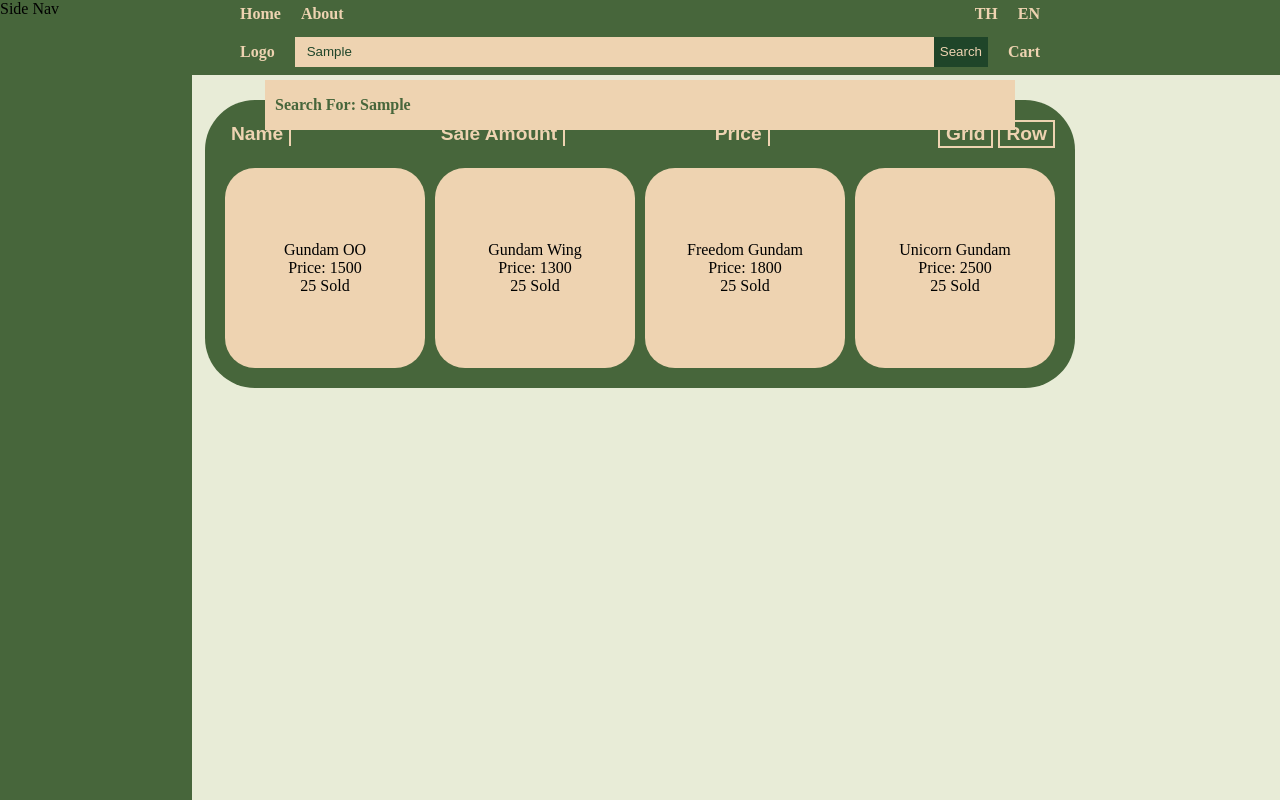
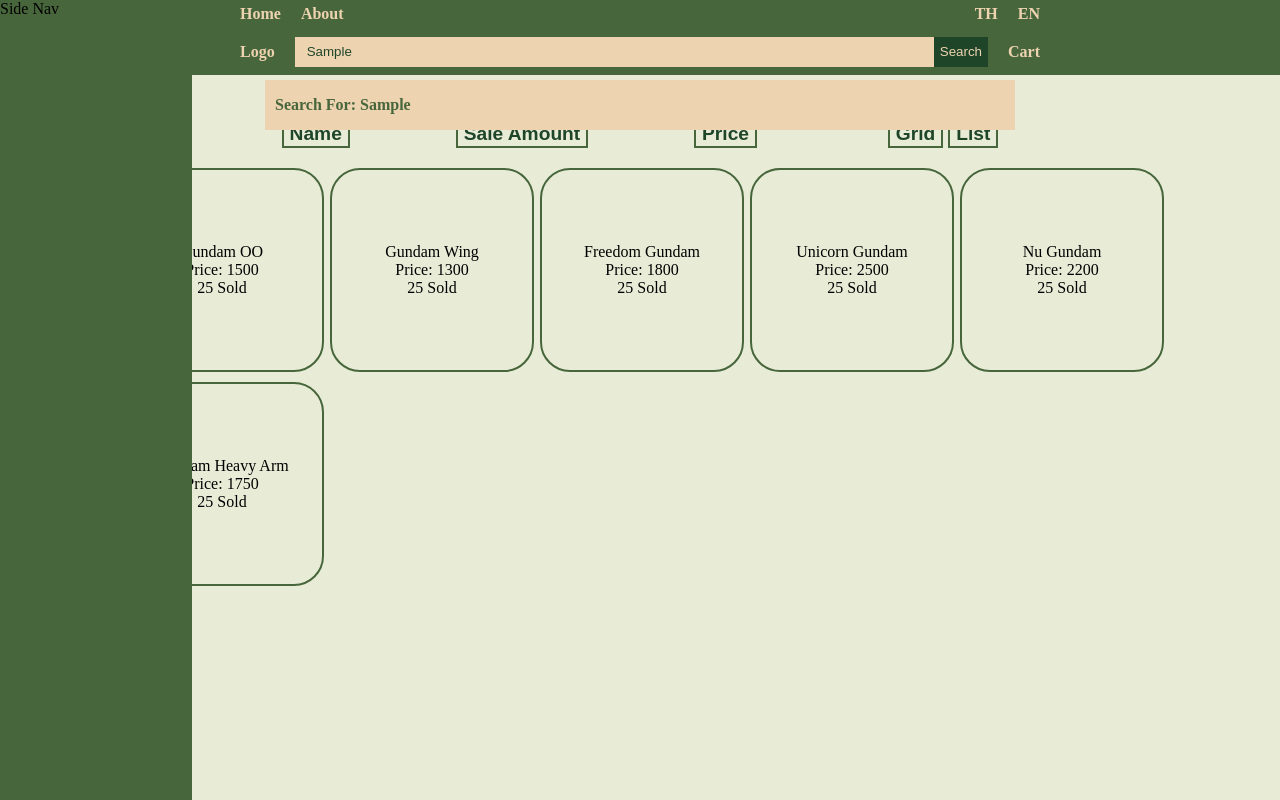
Before and after one commit to Supanat-Tan/shopping-webapp, a Vue app: page /search in a window 1280 px wide. Both pictures are taken after typing "Sample" into the empty fields and a click on the button "Search". Built offline with nearby package versions, Linux system fonts and the light colour scheme; no server answers.

Commit message:
Grid and list view fix
- fix toggle view unable to toggle
- change some style of item list page

```diff
--- a/src/components/NavBar.vue
+++ b/src/components/NavBar.vue
@@ -103,6 +103,18 @@
         price: 2500,
         saleAmount: 25,
     },
+    {
+        _id: '5',
+        name: 'Nu Gundam',
+        price: 2200,
+        saleAmount: 25,
+    },
+    {
+        _id: '6',
+        name: 'Gundam Heavy Arm',
+        price: 1750,
+        saleAmount: 25,
+    },
 ]
 
 const handleSubmit = async () => {
--- a/src/components/SearchItemBox.vue
+++ b/src/components/SearchItemBox.vue
@@ -1,6 +1,6 @@
 <template>
 
-    <div class="search-item-box">
+    <div class="search-item-box" :class="{ 'grid' : props.viewmode, 'list': !props.viewmode}">
         <div>{{ props.item.name }}</div>
         <div>Price: {{ props.item.price }}</div>
         <div>{{ props.item.saleAmount }} Sold</div>
@@ -18,6 +18,20 @@
 
 <style lang="scss">
 .search-item-box {
+    background-color: $background;
+    border: 2px solid $sec-text;
+    border-radius: 30px;
+
+    transform: scale(1.0, 1.0);
+    transition: transform 0.3s ease, background-color 0.3s ease;
+}
+
+.search-item-box:hover {
+    background-color: $accent;
+    transform: scale(0.98, 0.98);
+}
+
+.search-item-box.grid {
     display: flex;
     flex-direction: column;
     justify-content: center;
@@ -25,8 +39,15 @@
 
     width: 200px;
     height: 200px;
+}
 
-    background-color: $accent;
-    border-radius: 30px;
+.search-item-box.list {
+    display: flex;
+    flex-direction: column;
+    justify-content: start;
+    align-items: start;
+
+    width: 90%;
+    padding: 10px;
 }
 </style>
--- a/src/types/type.ts
+++ b/src/types/type.ts
@@ -34,4 +34,5 @@
 
 export interface SearchItemPropType {
     item: Product
+    viewmode: boolean
 }
--- a/src/view/ItemListPage.vue
+++ b/src/view/ItemListPage.vue
@@ -2,7 +2,7 @@
     <NavBar />
     <SideBar />
     <LoadingPage v-if="isLoading"/>
-    <div class="listpage-container">
+    <div class="listpage">
 
         <div>
             <div class="button-container">
@@ -12,15 +12,16 @@
 
                 <div>
                     <button @click="toggleView('grid')">Grid</button>
-                    <button @click="toggleView('row')">Row</button>
+                    <button @click="toggleView('list')">List</button>
                 </div>
             </div>
 
-            <div class="itemlist-container" :class="{ grid: viewgrid, row: !viewgrid}">
+            <div class="itemlist-container" :class="{ 'grid': viewgrid, 'list': !viewgrid}">
                 <SearchItemBox
                 v-for="item in searchItems.productList"
                 :key="item._id"
                 :item="item"
+                :viewmode="viewgrid"
                 />
             </div>
         </div>
@@ -47,15 +48,17 @@
         viewgrid.value = true
     }
 
-    else if (type === 'row') {
+    else if (type === 'list') {
         viewgrid.value = false
     }
+
+    console.log(viewgrid.value)
 }
 
 </script>
 
 <style lang="scss">
-.listpage-container {
+.listpage {
     display: flex;
     justify-content: center;
     align-items: center;
@@ -65,39 +68,41 @@
     left: 50%;
     transform: translate(-50%);
 
-    width: auto;
-    max-width: 1080px;
+    width: 70%;
     padding: 20px;
 
-    background-color: $sec-text;
+    background-color: transparent;
     border-radius: 50px;
 
+    //Main container
     > div {
         display: flex;
         flex-direction: column;
         justify-content: center;
         align-items: center;
         gap: 20px;
+
+        width: 80%;
     }
 }
-// Product Container
-//.itemlist-container {
-
-//}
+//Product Container
+.itemlist-container {
+    width: 100%;
+}
 
 //For grid view
 .itemlist-container.grid {
     display: grid;
-    grid-template-columns: 1fr 1fr 1fr 1fr;
+    grid-template-columns: repeat(5, 200px);
     justify-content: center;
     align-items: center;
     gap: 10px;
 }
 
 //For row view
-.itemlist-container.row {
+.itemlist-container.list {
     display: flex;
-    flex-direction: row;
+    flex-direction: column;
     justify-content: center;
     align-items: center;
     gap: 10px;
@@ -112,10 +117,10 @@
     width: 100%;
     //Affect All button
     button {
-        border: none;
+        border: 2px solid $sec-text;
         background-color: transparent;
 
-        color: $accent;
+        color: $main-text;
         font-weight: bold;
         font-size: 1.2rem;
 
@@ -123,9 +128,9 @@
     }
 
     // Only affect sort button
-    > button {
-        border-right: 2px solid $accent;
-    }
+    //> button {
+
+    //}
 
     //Right Section grid row toggle
     > div {
@@ -135,7 +140,7 @@
         > button {
             margin-left: 5px;
 
-            border: 2px solid $accent;
+
         }
     }
 }
```
